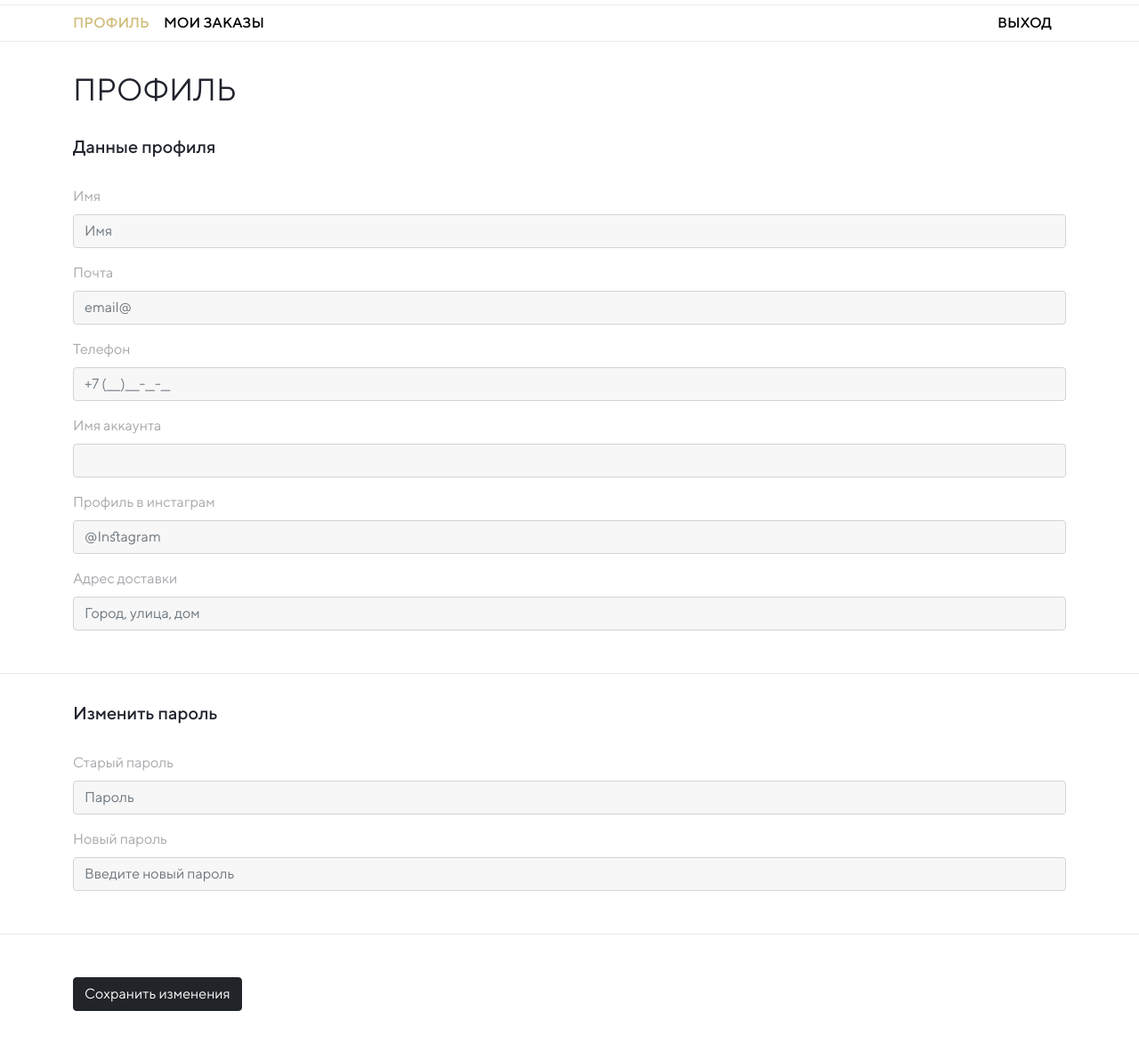
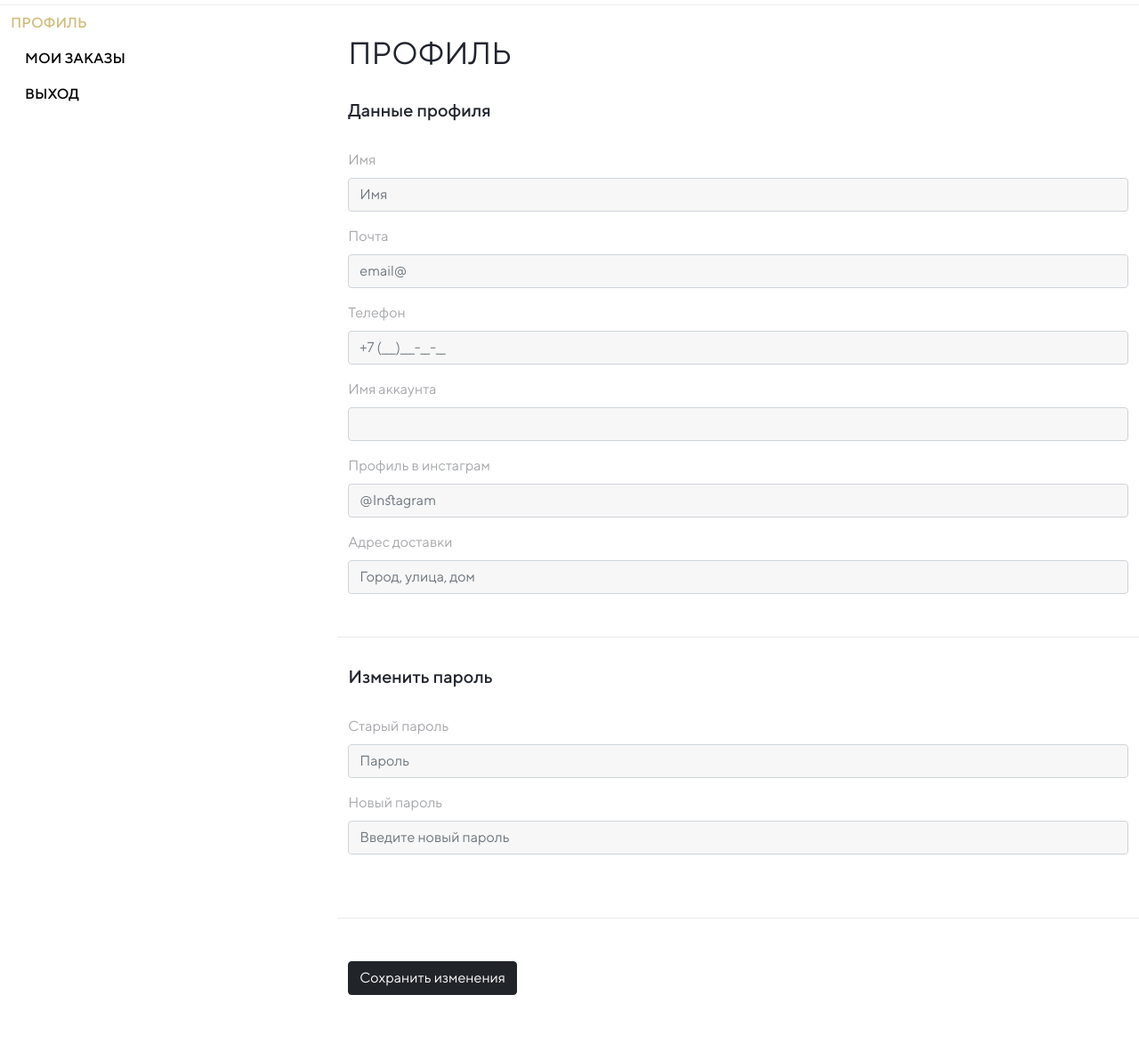
Before and after one commit to Harrytcom/CEDRO_test, a plain HTML site: page index.html in a window 1280 px wide. Shown: the part 43-1225 px from the top of the page at 89% size. Drawn offline with Linux system fonts and the light colour scheme.

Commit message:
added scroll template

```diff
--- a/asset/css/styles.css
+++ b/asset/css/styles.css
@@ -36,6 +36,24 @@ h4 {
   color: #d0bc7a;
 }
 
+@media (min-width: 768px) {
+  .grid-wrapper {  display: grid;
+    grid-template-columns: 0.8fr 1.9fr;
+    grid-template-rows: 1.8fr 0.8fr 0.4fr;
+    gap: 0px 0px;
+    grid-auto-flow: row;
+    grid-template-areas:
+      "section-navigation-grid section-main-form-grid"
+      "section-navigation-grid section-password-grid"
+      "section-navigation-grid section-save-button-grid";
+  }
+
+  .section-navigation-grid { grid-area: section-navigation-grid; }
+  .section-main-form-grid { grid-area: section-main-form-grid; }
+  .section-password-grid { grid-area: section-password-grid; }
+  .section-save-button-grid { grid-area: section-save-button-grid; }
+}
+
 /* NAVIGATION */
 .nav-link {
   font-family: 'TT Norms Medium';
@@ -57,11 +75,16 @@ h4 {
     display: block;
     padding-right: 32px;
   }
+  .profile-navigation__list {
+    flex-direction: column;
+  }
 }
 
+@media (max-width: 768px) {
 .nav-item_last {
   margin-left: auto;
   margin-top: auto;
+ }
 }
 
 .menu_is-open {
--- a/asset/js/script.js
+++ b/asset/js/script.js
@@ -13,5 +13,35 @@ const openMenu = () => {
 
 menuButton.addEventListener('click', () => {
   openMenu();
-  console.log('click na knopku');
+  console.log('click on Navigation Burger');
 });
+
+
+// Scroll как у Aplle =)
+// обрабатываем скролл на всей странице
+document.addEventListener('scroll', function(event) {
+  // реагируем на событие
+  console.log(event);
+});
+
+// отловим все случаи, когда пользователь крутит колесо мыши
+// при наведенном на элемент курсоре
+let div = document.getElementsByTagName('div')[0];
+div.addEventListener('wheel', function(event) {
+  console.log(event);
+});
+
+window.addEventListener('wheel', function() {
+  document.getElementById('showScroll').innerHTML = this.scrollY + 'px';
+  console.log(document.getElementById('showScroll').innerHTML = this.scrollY + 'px')
+});
+
+document.addEventListener('scroll', function() {
+  // получаем высоту элемента, на котором произошло событие
+  console.log(this.scrollTop);
+});
+
+// document.addEventListener('wheel', function(event) {
+//   // останавливаем поведение по умолчанию, то есть прокрутку
+//   event.preventDefault();
+// });
--- a/index.html
+++ b/index.html
@@ -85,7 +85,8 @@
     </div>
 
     <!-- section NAVIGATION -->
-    <section class="section-outer">
+    <div class="grid-wrapper">
+    <section class="section-outer section-navigation-grid">
       <div class="profile-navigation container-sm">
         <ul class="nav profile-navigation__list"> <!-- <aside>    </aside>-->
           <li class="nav-item">
@@ -102,7 +103,7 @@
     </section>
 
   <!-- section MAIN-FORM -->
-    <section class="section-outer profile-form">
+    <section class="section-outer profile-form section-main-form-grid" name="div" id="showScroll">
       <form class="container">
         <h1 class="form-title">Профиль</h1>
         <h3 class="form-subtitle">Данные профиля</h3>
@@ -134,7 +135,7 @@
     </section>
 
     <!-- section PASSWORD-FORM -->
-    <div class="section-outer password-form">
+    <div class="section-outer password-form section-password-grid">
       <form class="container">
         <h3>Изменить пароль</h3>
         <div class="mb-3">
@@ -149,8 +150,9 @@
     </div>
     <!-- <button type="submit" class="btn btn-dark">Сохранить изменения</button> -->
 
-    <div class="container d-grid d-sm-block my-5">
+    <div class="container d-grid d-sm-block my-5 section-save-button-grid">
       <button class="btn btn-dark" type="submit">Сохранить изменения</button>
+    </div>
     </div>
 
     <!-- section CAROUSEL -->
```
